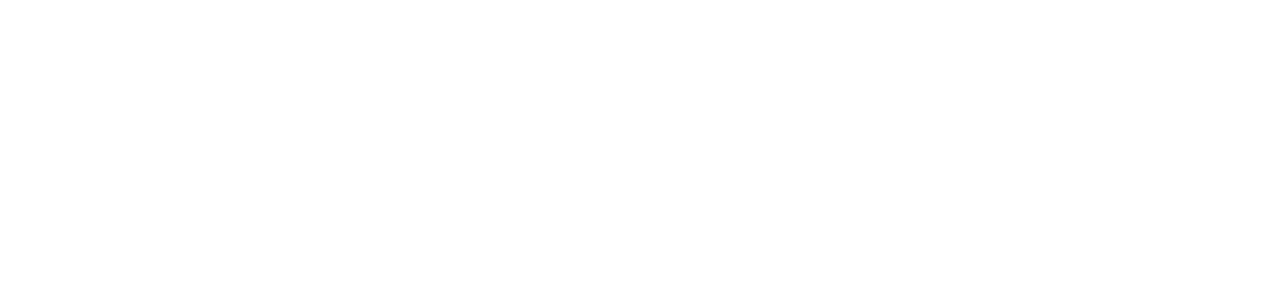
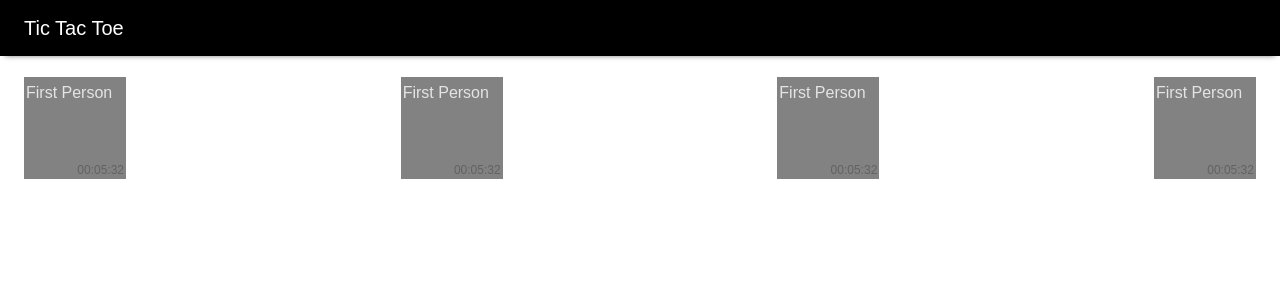
Before and after one commit to vomikay/tic-tac-toe, a React (Create React App) app: page / in a window 1280 px wide. Shown: the top 300 px of the page. Built offline with nearby package versions, Linux system fonts and the light colour scheme.

Commit message:
Добавлен вывод списка игр

```diff
--- a/src/App.tsx
+++ b/src/App.tsx
@@ -1,7 +1,8 @@
 import React from "react";
+import HomeLayout from "./components/layouts/HomeLayout";
 
 const App: React.FC = () => {
-  return null;
+  return <HomeLayout></HomeLayout>;
 };
 
 export default App;
--- /dev/null
+++ b/src/components/GameCard.css
@@ -0,0 +1,20 @@
+.game-card {
+  display: flex;
+  flex-direction: column;
+  height: 98px;
+  width: 98px;
+  padding: 2px;
+  background-color: #828282;
+}
+
+.game-card__player-name {
+  color: #e4e4e4;
+  margin: 5px 0;
+}
+
+.game-card__time {
+  margin: auto 0 0;
+  color: #626262;
+  font-size: 0.75em;
+  text-align: right;
+}
--- /dev/null
+++ b/src/components/GameCard.tsx
@@ -0,0 +1,18 @@
+import React from "react";
+import "./GameCard.css";
+import GameInfo from "../models/gameInfo";
+
+type Props = {
+  game: GameInfo;
+};
+
+const GameCard: React.FC<Props> = ({ game }) => {
+  return (
+    <div className="game-card">
+      <p className="game-card__player-name">{game.owner}</p>
+      <p className="game-card__time">00:05:32</p>
+    </div>
+  );
+};
+
+export default GameCard;
--- /dev/null
+++ b/src/components/GameList.css
@@ -0,0 +1,11 @@
+.game-list {
+  display: flex;
+  flex-wrap: wrap;
+  justify-content: space-between;
+  list-style-type: none;
+  padding: 0;
+}
+
+.game-list__item {
+  margin: 5px 0;
+}
--- /dev/null
+++ b/src/components/GameList.tsx
@@ -0,0 +1,22 @@
+import React from "react";
+import GameCard from "./GameCard";
+import "./GameList.css";
+import GameInfo from "../models/gameInfo";
+
+type Props = {
+  games: GameInfo[];
+};
+
+const GameList: React.FC<Props> = ({ games }) => {
+  return (
+    <ul className="game-list">
+      {games.map(game => (
+        <li className="game-list__item" key={game.gameToken}>
+          <GameCard game={game} />
+        </li>
+      ))}
+    </ul>
+  );
+};
+
+export default GameList;
--- /dev/null
+++ b/src/components/layouts/HomeLayout.tsx
@@ -0,0 +1,13 @@
+import React from "react";
+import MainLayout from "./MainLayout";
+import GameListContainer from "../../containers/GameListContainer";
+
+const HomeLayout = () => {
+  return (
+    <MainLayout>
+      <GameListContainer />
+    </MainLayout>
+  );
+};
+
+export default HomeLayout;
--- /dev/null
+++ b/src/containers/GameListContainer.tsx
@@ -0,0 +1,50 @@
+import React from "react";
+import GameList from "../components/GameList";
+import GameInfo from "../models/gameInfo";
+
+class GameListContainer extends React.Component {
+  private games: GameInfo[] = [
+    {
+      gameToken: "1",
+      owner: "First Person",
+      opponent: "",
+      size: 3,
+      gameDuration: 123232,
+      gameResult: "",
+      state: "ready"
+    },
+    {
+      gameToken: "2",
+      owner: "First Person",
+      opponent: "Second Person",
+      size: 3,
+      gameDuration: 342343,
+      gameResult: "",
+      state: "playing"
+    },
+    {
+      gameToken: "3",
+      owner: "First Person",
+      opponent: "Second Person",
+      size: 3,
+      gameDuration: 3243223,
+      gameResult: "owner",
+      state: "done"
+    },
+    {
+      gameToken: "4",
+      owner: "First Person",
+      opponent: "Second Person",
+      size: 3,
+      gameDuration: 1123213,
+      gameResult: "draw",
+      state: "done"
+    }
+  ];
+
+  render() {
+    return <GameList games={this.games} />;
+  }
+}
+
+export default GameListContainer;
--- /dev/null
+++ b/src/models/gameInfo.ts
@@ -0,0 +1,11 @@
+interface GameInfo {
+  gameToken: string;
+  owner: string;
+  opponent: string;
+  size: number;
+  gameDuration: number;
+  gameResult: "" | "owner" | "opponent" | "draw";
+  state: "ready" | "playing" | "done";
+}
+
+export default GameInfo;
```
